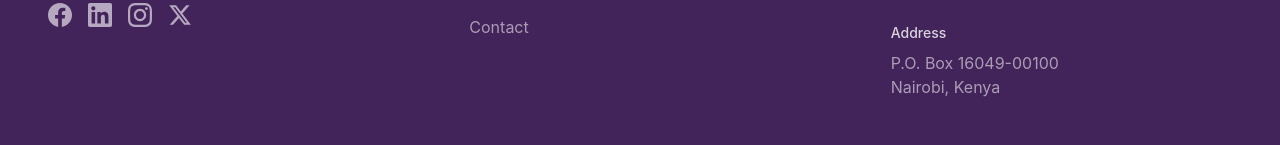
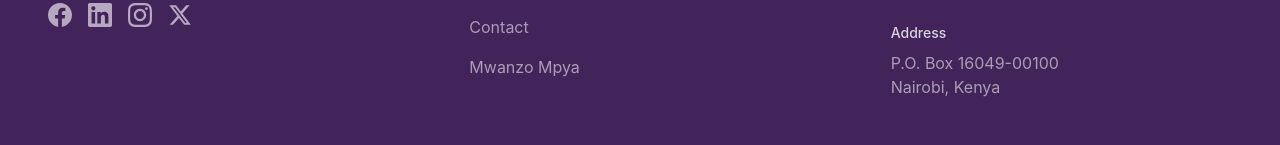
Before and after one commit to Nimzy2/WWM, a React (Create React App) app in the folder kenya-womens-march/: page / in a window 1280 px wide. Shown: the part 3262-3407 px from the top of the page. Built offline with nearby package versions, Linux system fonts and the light colour scheme; no server answers; the database is empty.

Commit message:
Update Footer.js

```diff
--- a/kenya-womens-march/src/components/Footer.js
+++ b/kenya-womens-march/src/components/Footer.js
@@ -127,6 +127,15 @@ const Footer = () => {
                     Contact
                   </Link>
                 </li>
+                <li>
+                  <Link
+                    to="/mwanzo-mpya"
+                    onClick={(e) => handleLinkClick(e, '/mwanzo-mpya')}
+                    className="text-accent/90 hover:text-white transition-colors duration-300 text-base"
+                  >
+                    Mwanzo Mpya
+                  </Link>
+                </li>
               </ul>
             </div>
 
```
